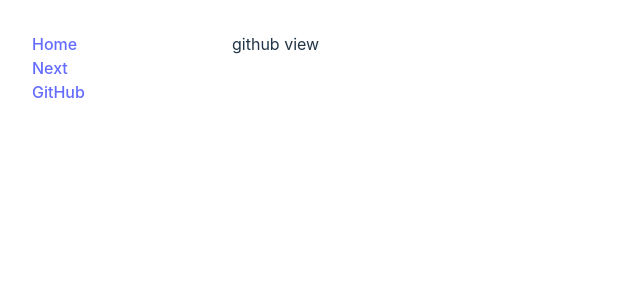
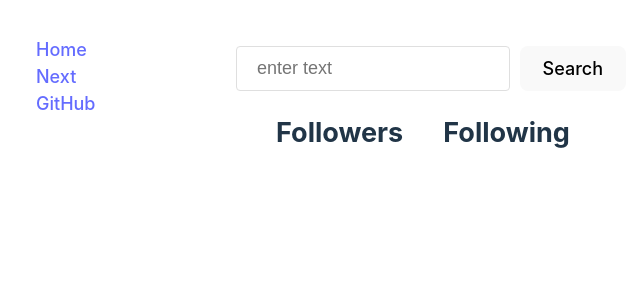
Before and after one commit to jakubgania/vue-vite-playwright-testing-playground, a Vue app: page /github in a window 1280 px wide. Shown: the top 300 px of the page, without its empty margins (0-640 px from the left). Built offline with nearby package versions, Linux system fonts and the light colour scheme.

Commit message:
development

```diff
--- a/src/style.css
+++ b/src/style.css
@@ -2,6 +2,7 @@
   font-family: Inter, system-ui, Avenir, Helvetica, Arial, sans-serif;
   line-height: 1.5;
   font-weight: 400;
+  font-size: 18px;
 
   color-scheme: light dark;
   color: rgba(255, 255, 255, 0.87);
@@ -24,7 +25,9 @@ a:hover {
 
 body {
   margin: 0;
+  width: 100%;
   display: flex;
+  /* background-color: #646cff; */
   /* place-items: center; */
   /* min-width: 320px; */
   /* min-height: 100vh; */
@@ -62,6 +65,7 @@ button:focus-visible {
   /* max-width: 1280px; */
   /* margin: 0 auto; */
   display: flex;
+  width: 100%;
   padding: 2rem;
   /* text-align: center; */
 }
--- a/src/views/GitHubView.vue
+++ b/src/views/GitHubView.vue
@@ -1,5 +1,141 @@
 <template>
-  <div>
-    github view
+  <div class="input-section">
+    <input type="text" v-model="inputValue" placeholder="enter text" class="text-input" />
+    <button @click="fetchUserData">Search</button>
+  </div>
+  <div class="content-wrapper">
+    <div class="item">
+      <div v-if="userData">
+        <h2>{{ userData.login }}</h2>
+        <img :src="userData.avatar_url" alt="Avatar" width="180">
+        <p>Name: {{ userData.name || 'Not available' }}</p>
+        <p>Bio: {{ userData.bio || 'Not available' }}</p>
+        <p>Blog: {{ userData.blog || 'Not available' }}</p>
+        <p>X username: {{ userData.twitter_username || 'Not available' }}</p>
+        <p>Location: {{ userData.location || 'Not available' }}</p>
+        <p>Followers: {{ userData.followers }}</p>
+        <p>Following: {{ userData.following }}</p>
+        <p>Repositories: {{ userData.public_repos }}</p>
+        <a :href="userData.html_url" target="_blank">GitHub Profile</a>
+      </div>
+    </div>
+    <!-- <div v-if="displayValue">{{ displayValue }}</div> -->
+
+    <div v-if="followers" class="item">
+      <h2>Followers</h2>
+      <div v-for="follower in followers">
+        <div class="profile-section">
+          <div>
+            <img :src="follower.avatar_url" width="60" />
+          </div>
+          <div>
+            <p @click="seeThisProfile(follower.login)" class="log">{{ follower.login }}</p>
+            <a :href="follower.html_url" target="_blank">GitHub Profile</a>
+          </div>
+        </div>
+      </div>
+    </div>
+    <div v-if="following" class="item">
+      <h2>Following</h2>
+      <div v-for="profile in following">
+        <div class="profile-section">
+          <div>
+            <img :src="profile.avatar_url" width="60" />
+          </div>
+          <div>
+            <p @click="seeThisProfile(follower.login)" class="log">{{ profile.login }}</p>
+            <a :href="profile.html_url" target="_blank">GitHub Profile</a>
+          </div>
+        </div>
+      </div>
+    </div>
   </div>
 </template>
+
+<script setup lang="ts">
+import { ref } from 'vue';
+
+const inputValue = ref("")
+const displayValue = ref("")
+const userData = ref(null)
+const followers = ref([])
+const following = ref([])
+
+const showValue = () => {
+  console.log(displayValue)
+  displayValue.value = inputValue.value
+}
+
+const fetchUserData = async () => {
+  userData.value = null
+  try {
+    const response = await fetch(`https://api.github.com/users/${inputValue.value}`)
+    if (!response.ok) {
+      console.log("request error")
+    }
+    userData.value = await response.json()
+
+    await Promise.all([
+      fetchList(`https://api.github.com/users/${inputValue.value}/followers?per_page=8`, followers),
+      fetchList(`https://api.github.com/users/${inputValue.value}/following?per_page=8`, following)
+    ]);
+  } catch (err) {
+    console.log("error")
+  }
+}
+
+const fetchList = async (url, list) => {
+  try {
+    const response = await fetch(url)
+    if (!response.ok) {
+      const errorData = await response.json()
+    }
+    list.value = await response.json()
+  } catch (err) {
+    list.value = []
+  }
+}
+
+const seeThisProfile = (login: string) => {
+  inputValue.value = login
+  fetchUserData()
+}
+</script>
+
+
+<style scoped>
+.content-wrapper {
+  display: flex;
+  flex-direction: row;
+  gap: 40px;
+}
+.item {
+  display: flex;
+  flex-direction: column;
+  /* width: 100%; */
+  max-width: 360px;
+}
+.profile-section {
+  display: flex;
+  gap: 20px;
+}
+.input-section {
+  display: flex;
+  gap: 10px;
+  margin-top: 10px;
+}
+.text-input {
+  padding: 8px 20px;
+  border-radius: 4px;
+  background: transparent;
+  border: 1px solid #dfdfdf;
+  font-size: inherit;
+}
+img {
+  border-radius: 50%;
+}
+.log {
+  cursor: pointer;
+  font-weight: 600;
+}
+</style>
```
